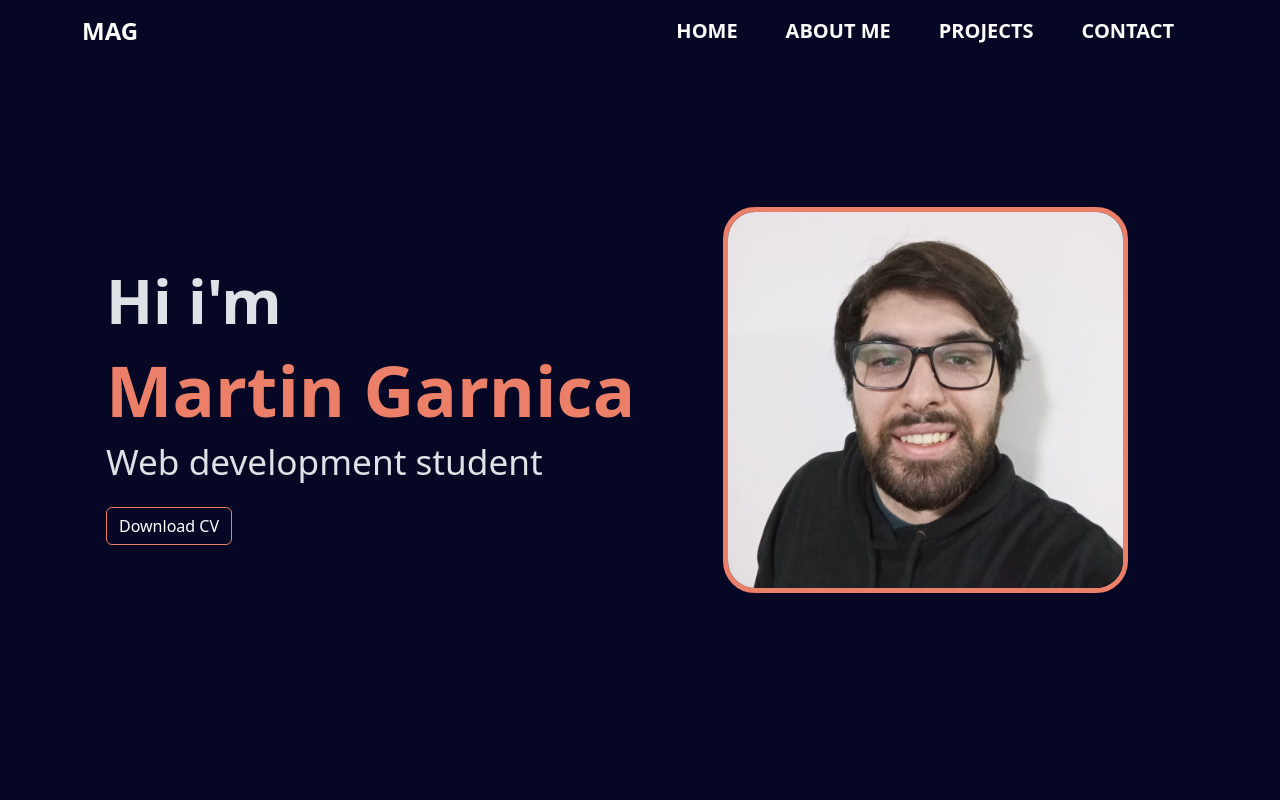
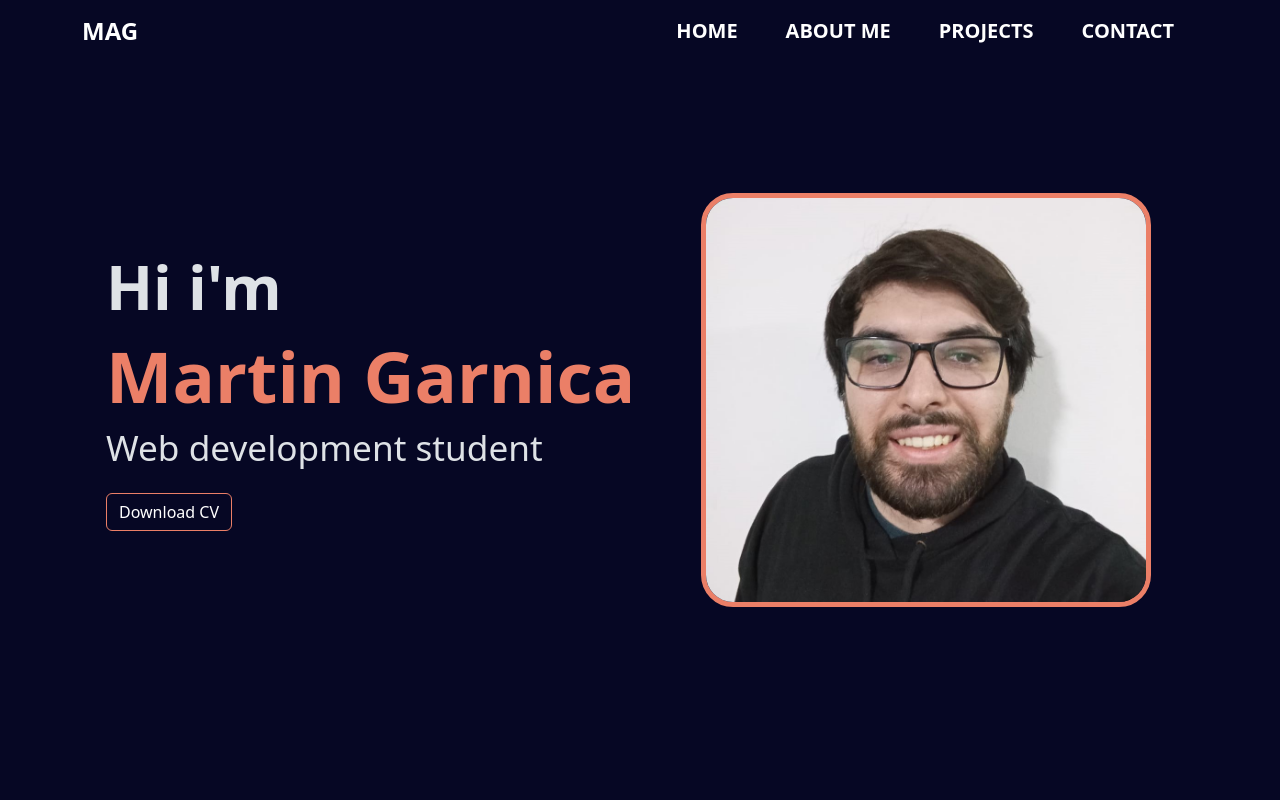
Before and after one commit to MartinAndresGarnica/MartinAndresGarnica.github.io, a plain HTML site: page index.html in a window 1280 px wide. Shown: the top 800 px of the page. Drawn offline with nearby package versions, Linux system fonts and the light colour scheme.

Commit message:
Arreglo portfolio

```diff
--- a/index.html
+++ b/index.html
@@ -46,7 +46,7 @@
                   </button>
                 </div>
                 <div class="col-lg-5 ms-4 d-flex justify-content-center">
-                    <img class="rounded-5 image-border" width="90%" src="Recorte.jpg" alt="">
+                    <img class="rounded-5 image-border" width="450rem" src="Recorte.jpg" alt="">
                 </div>
             </div>
         </div>
```
